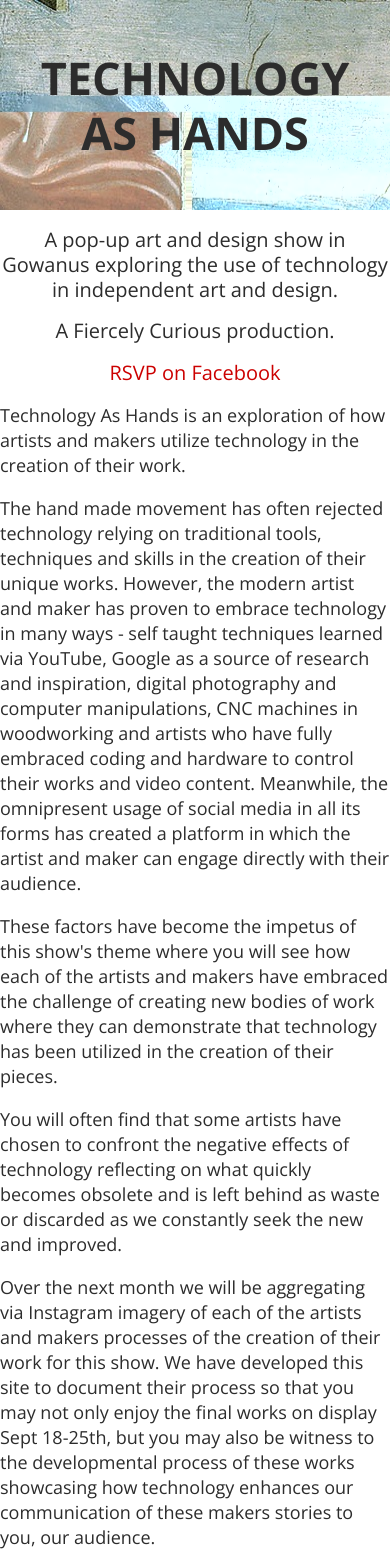
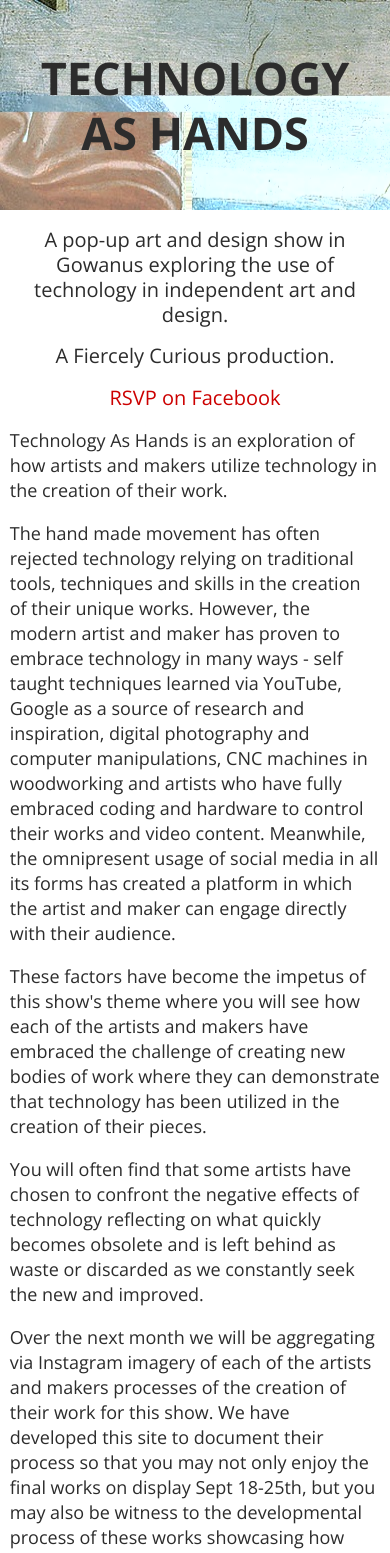
Before and after one commit to technologyashands/technologyashands.github.io, a Jekyll site: the page built from index.html, in a window 390 px wide. Shown: the top 1553 px of the page. Built offline with Jekyll 4.4.1, drawn with Linux system fonts in a browser that asks for light colours; nearby versions of some CDN libraries.

Commit message:
mobile css

```diff
--- a/css/mobile.css
+++ b/css/mobile.css
@@ -40,6 +40,12 @@
       width:100%;
       padding-top:50px;
     }
+
+.introtext{
+  width:95%;
+  margin:auto;
+
+}
 
     .gridbox{
       width:100%;
```
